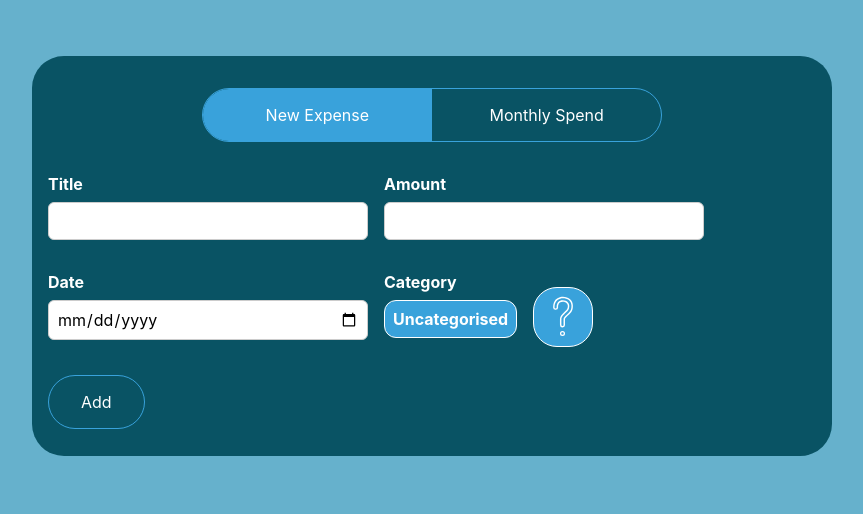
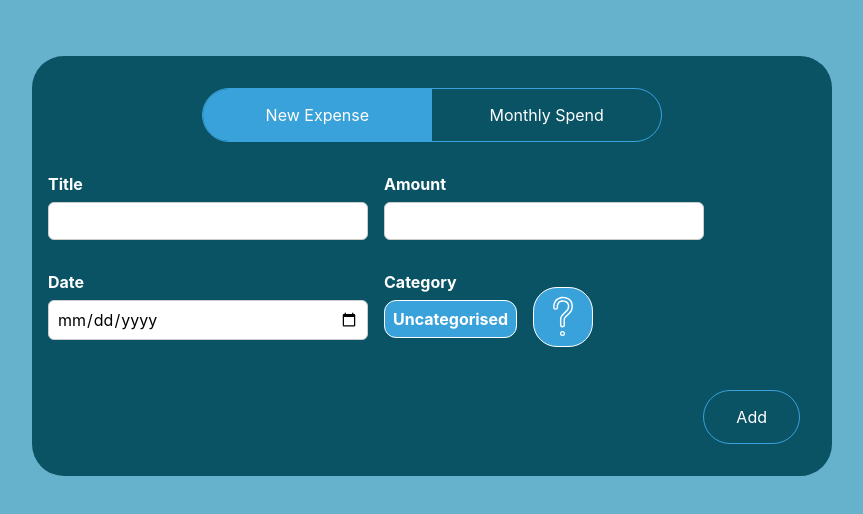
Before and after one commit to alantrieu/expense-tracker-commbank, a React (Create React App) app: page / in a window 1280 px wide. Shown: the top 514 px of the page, without its empty margins (208-1071 px from the left). Built offline with nearby package versions, Linux system fonts and the light colour scheme.

Commit message:
fixed issue where drop down menu would not close after selecting a category

```diff
--- a/src/Components/NewExpense/NewExpenseForm.css
+++ b/src/Components/NewExpense/NewExpenseForm.css
@@ -15,8 +15,6 @@
 
 .new-expense__submit {
     text-align: right;
-    position: fixed;
-    top: 375px;
 }
 
 .new-expense__submit button {
--- a/src/Components/UI/DropDown.js
+++ b/src/Components/UI/DropDown.js
@@ -9,7 +9,9 @@ const DropDown = (props) => {
             <a href="/#" className='dropdown-button' onClick={() => setOpen(!open)}>
                 {props.icon}
             </a>
-            {open && props.children}
+            <div onClick={() => setOpen(false)}>
+                {open && props.children}
+            </div>
         </div>
     );
 };
--- a/src/Components/UI/NavItem.css
+++ b/src/Components/UI/NavItem.css
@@ -11,6 +11,7 @@
     justify-content: center;
     transition: filter 500ms;
     color: black;
+    position: static;
 }
 
 .icon-button:hover {
@@ -24,7 +25,7 @@
 .nav-title__wrapper {
     flex-wrap: wrap;
     text-align: left;
-    transform: translateX(75px) translateY(-50px);
+    transform: translateX(80px) translateY(-50px);
     color: beige;
     opacity: 50%;
 }
```
